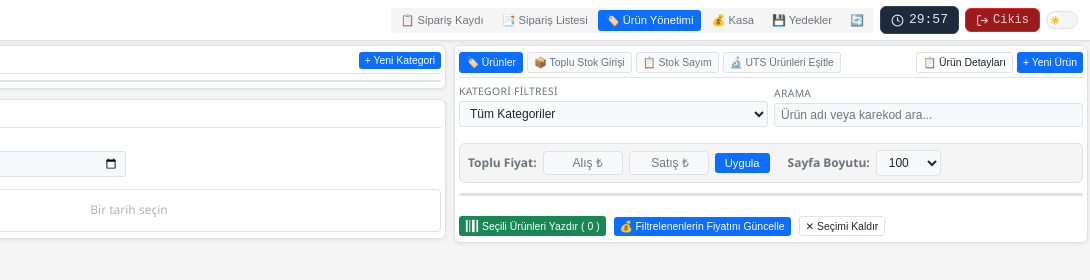
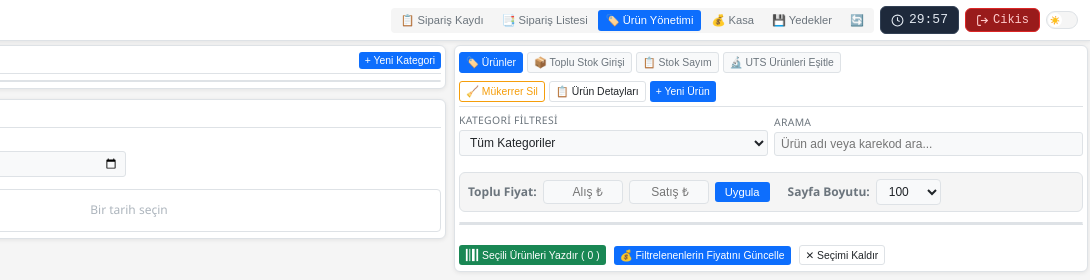
Before and after one commit to oenoptik-maker/oen-optik-web, a browser extension: page public/admin.html in a window 1280 px wide. Shown: the full height of the page, 190-1280 px from the left. Drawn offline with Linux system fonts and the light colour scheme; no server answers.

Commit message:
urunler sekmesine mukerrer sil butonu ekle

```diff
--- a/public/admin.html
+++ b/public/admin.html
@@ -110,6 +110,7 @@
               <button class="btn btn-sm admin-tab-btn" id="tabUTS" onclick="adminTabAc('uts')">🔬 UTS Ürünleri Eşitle</button>
             </div>
             <div id="tabUrunlerBtns" style="display: flex; gap: 4px;">
+              <button class="btn btn-outline btn-sm" onclick="mukerrerTemizle()" style="color:#f59e0b;border-color:#f59e0b;">🧹 Mükerrer Sil</button>
               <button id="urunDetayToggleBtn" class="btn btn-outline btn-sm" onclick="toggleUrunDetay()">📋 Ürün Detayları</button>
               <button class="btn btn-primary btn-sm" onclick="openUrunModal()">+ Yeni Ürün</button>
             </div>
```
